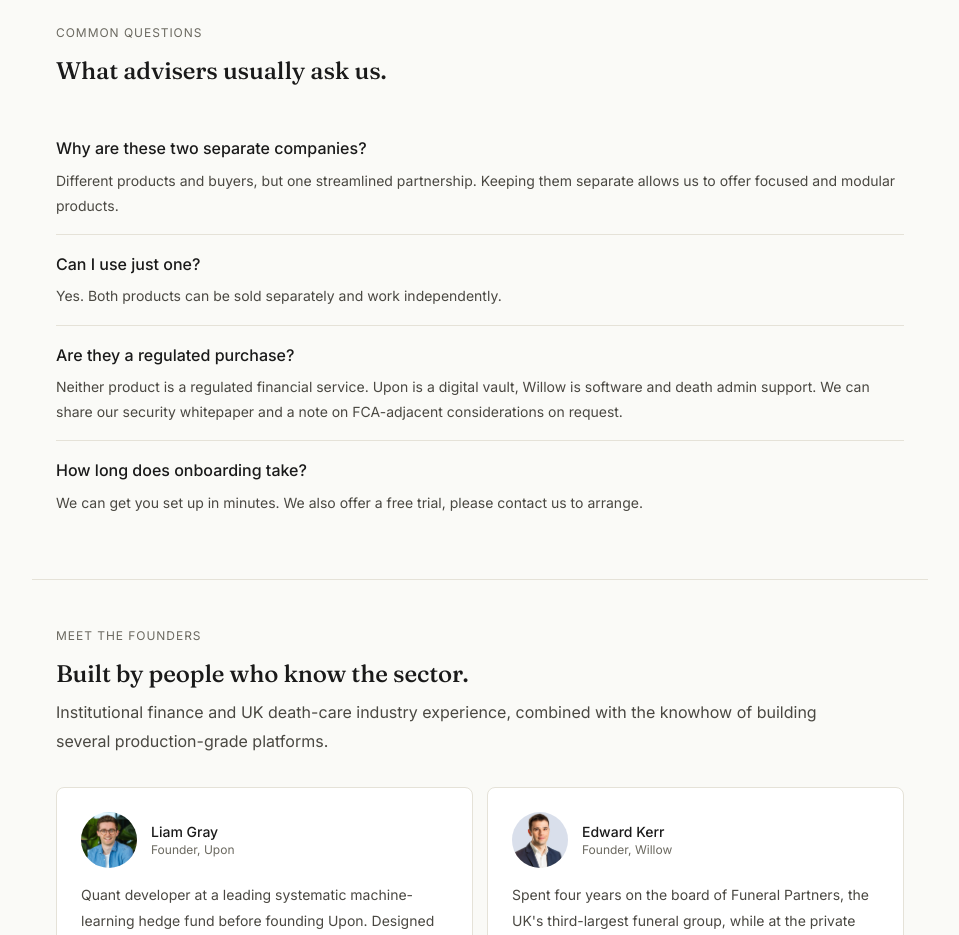
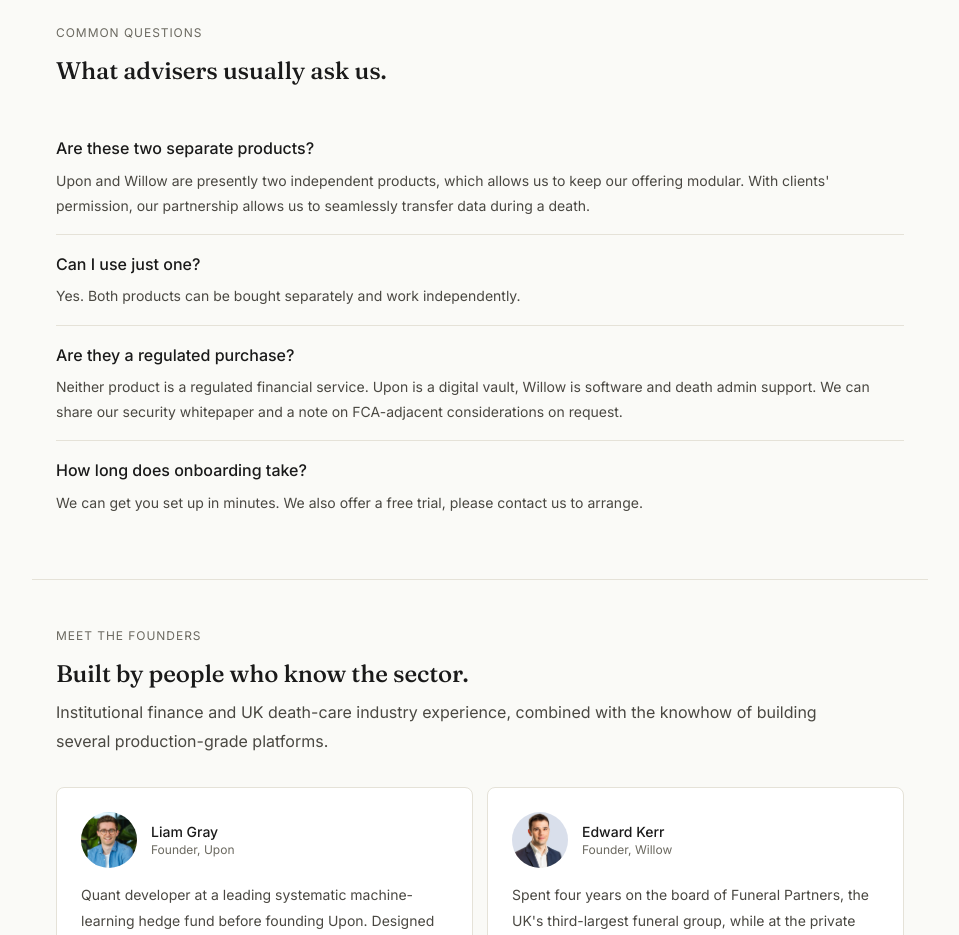
Before and after one commit to edwardk96/uponwillow, a Next.js app: page / in a window 1280 px wide. Shown: the part 2640-3575 px from the top of the page, without its empty margins (160-1119 px from the left). Built offline with nearby package versions, Linux system fonts and the light colour scheme; no server answers.

Commit message:
updated FAQ text

```diff
--- a/src/components/sections/faq.tsx
+++ b/src/components/sections/faq.tsx
@@ -1,22 +1,42 @@
-import { faqContent } from "@/content/faq";
 import { Eyebrow } from "@/components/ui/eyebrow";
+
+const items = [
+  {
+    question: "Are these two separate products?",
+    answer:
+      "Upon and Willow are presently two independent products, which allows us to keep our offering modular. With clients' permission, our partnership allows us to seamlessly transfer data during a death.",
+  },
+  {
+    question: "Can I use just one?",
+    answer:
+      "Yes. Both products can be bought separately and work independently.",
+  },
+  {
+    question: "Are they a regulated purchase?",
+    answer:
+      "Neither product is a regulated financial service. Upon is a digital vault, Willow is software and death admin support. We can share our security whitepaper and a note on FCA-adjacent considerations on request.",
+  },
+  {
+    question: "How long does onboarding take?",
+    answer:
+      "We can get you set up in minutes. We also offer a free trial, please contact us to arrange.",
+  },
+];
 
 export function FAQ() {
   return (
     <section id="faq" className="px-6 py-12 border-b-[0.5px] border-divider">
-      <Eyebrow>{faqContent.eyebrow}</Eyebrow>
+      <Eyebrow>Common questions</Eyebrow>
       <h2 className="font-serif text-2xl font-medium tracking-[-0.005em] mb-8">
-        {faqContent.headline}
+        What advisers usually ask us.
       </h2>
 
       <div>
-        {faqContent.items.map((item, idx) => (
+        {items.map((item, idx) => (
           <div
             key={item.question}
             className={`py-4 ${
-              idx < faqContent.items.length - 1
-                ? "border-b-[0.5px] border-divider"
-                : ""
+              idx < items.length - 1 ? "border-b-[0.5px] border-divider" : ""
             }`}
           >
             <p className="text-3.5 font-medium mb-1.5">{item.question}</p>
```
